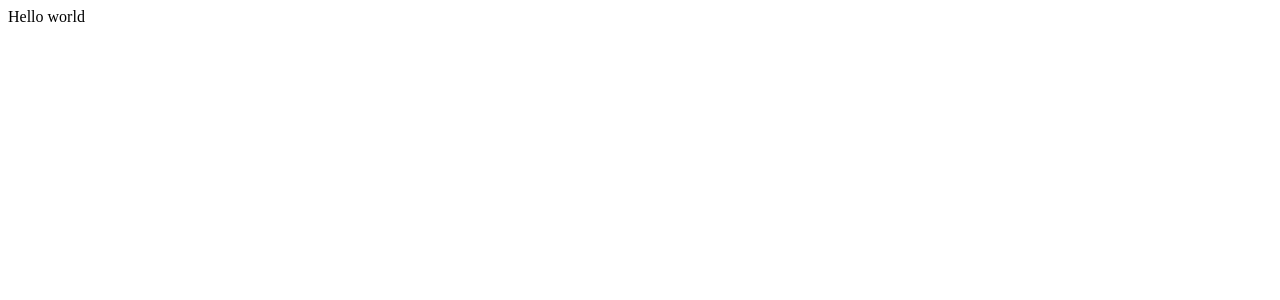
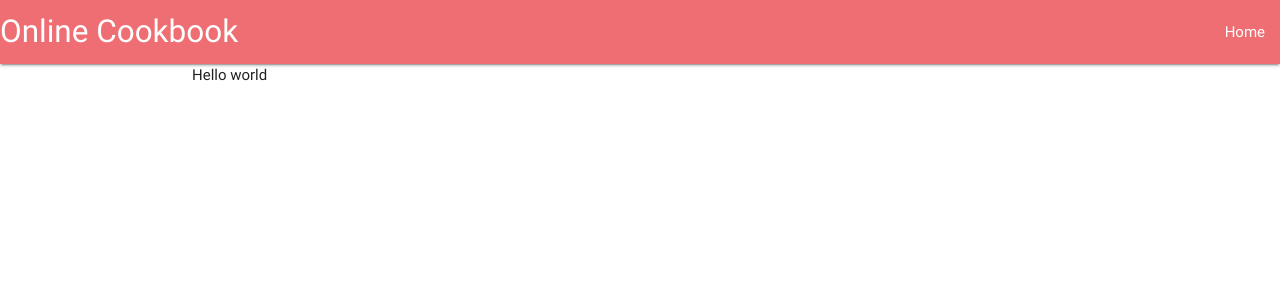
Before and after one commit to Code-Institute-Submissions/dcd_recDoc-mp4, a Flask app: page /index in a window 1280 px wide. Before the commit the part shown is almost empty. Shown: the top 300 px of the page. Run offline with Flask 2, Linux system fonts and the light colour scheme; some libraries are stand-ins or nearby versions.

Commit message:
Established parent base.html, refactored index.html, added styles to nav bar

```diff
--- /dev/null
+++ b/static/css/style.css
@@ -0,0 +1,18 @@
+body {
+    margin: 0;
+}
+.responsive-img: {
+    display: block;
+    background-size: contain;
+    background-position:center;
+    background-repeat:no-repeat;
+    -webkit-background-size:contain;
+    -moz-background-size:contain;
+    -o-background-size:contain;
+    margin: 0;
+    width: 100%;
+    height: auto;
+}
+h1, h2, h3, h4, h5 {
+    font-weight: bold;
+}
--- /dev/null
+++ b/templates/base.html
@@ -0,0 +1,40 @@
+<!DOCTYPE html>
+<html>
+
+<head>
+
+    <link href="https://fonts.googleapis.com/icon?family=Material+Icons" rel="stylesheet">
+    <link rel="stylesheet" href="https://cdnjs.cloudflare.com/ajax/libs/materialize/0.100.2/css/materialize.min.css">
+    <link rel="stylesheet" href="{{url_for('static', filename='css/style.css')}}" type="text/css" />
+</head>
+
+<body>
+  <!-- Navigation -->
+
+    <header>
+        <nav>
+            <div class="nav-wrapper">
+                <a href="{{url_for('index')}}" class="brand-logo">Online Cookbook</a>
+                <a href="#" data-activates="mobile-demo" class="button-collapse"><i class="material-icons">menu</i></a>
+                <ul id="nav-mobile" class="right hide-on-med-and-down">
+                    <li><a href="{{url_for('index')}}">Home</a></li>
+
+                </ul>
+                <ul class="side-nav" id="mobile-demo">
+                    <li><a href="{{url_for('index')}}">Home</a></li>
+
+                </ul>
+            </div>
+        </nav>
+    </header>
+
+    <div class="container">
+        {% block content %} {% endblock %}
+    </div>
+
+    <script src="https://cdnjs.cloudflare.com/ajax/libs/jquery/3.2.1/jquery.min.js"></script>
+    <script src="https://cdnjs.cloudflare.com/ajax/libs/materialize/0.100.2/js/materialize.min.js"></script>
+
+</body>
+
+</html>
--- a/templates/index.html
+++ b/templates/index.html
@@ -1,12 +1,3 @@
-<!DOCTYPE html>
-<html lang="en">
-<head>
-    <meta charset="UTF-8">
-    <meta name="viewport" content="width=device-width, initial-scale=1.0">
-    <meta http-equiv="X-UA-Compatible" content="ie=edge">
-    <title>Document</title>
-</head>
-<body>
+{% extends 'base.html' %} {% block content %}
     Hello world
-</body>
-</html>
+{% endblock %}
```
